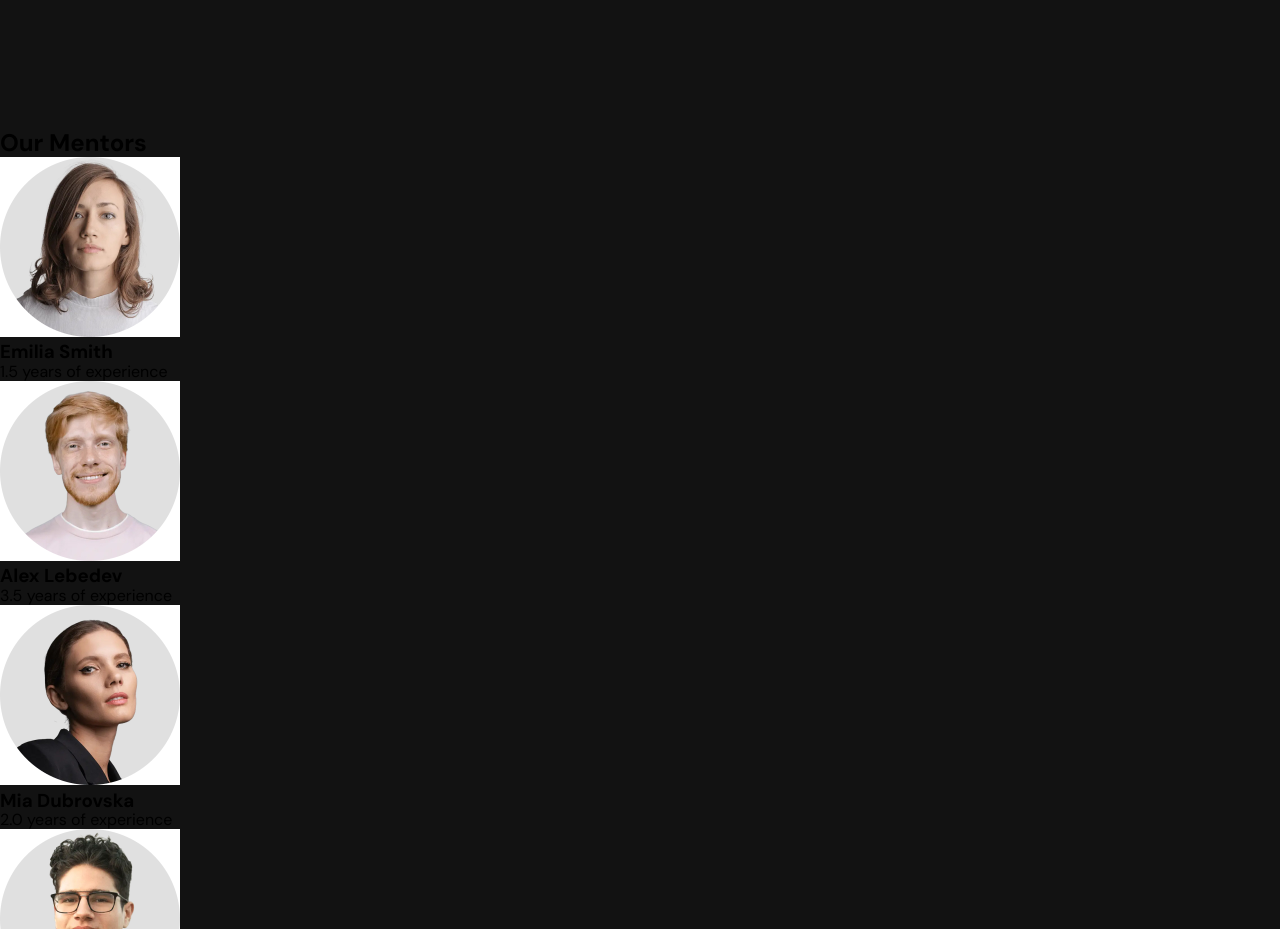
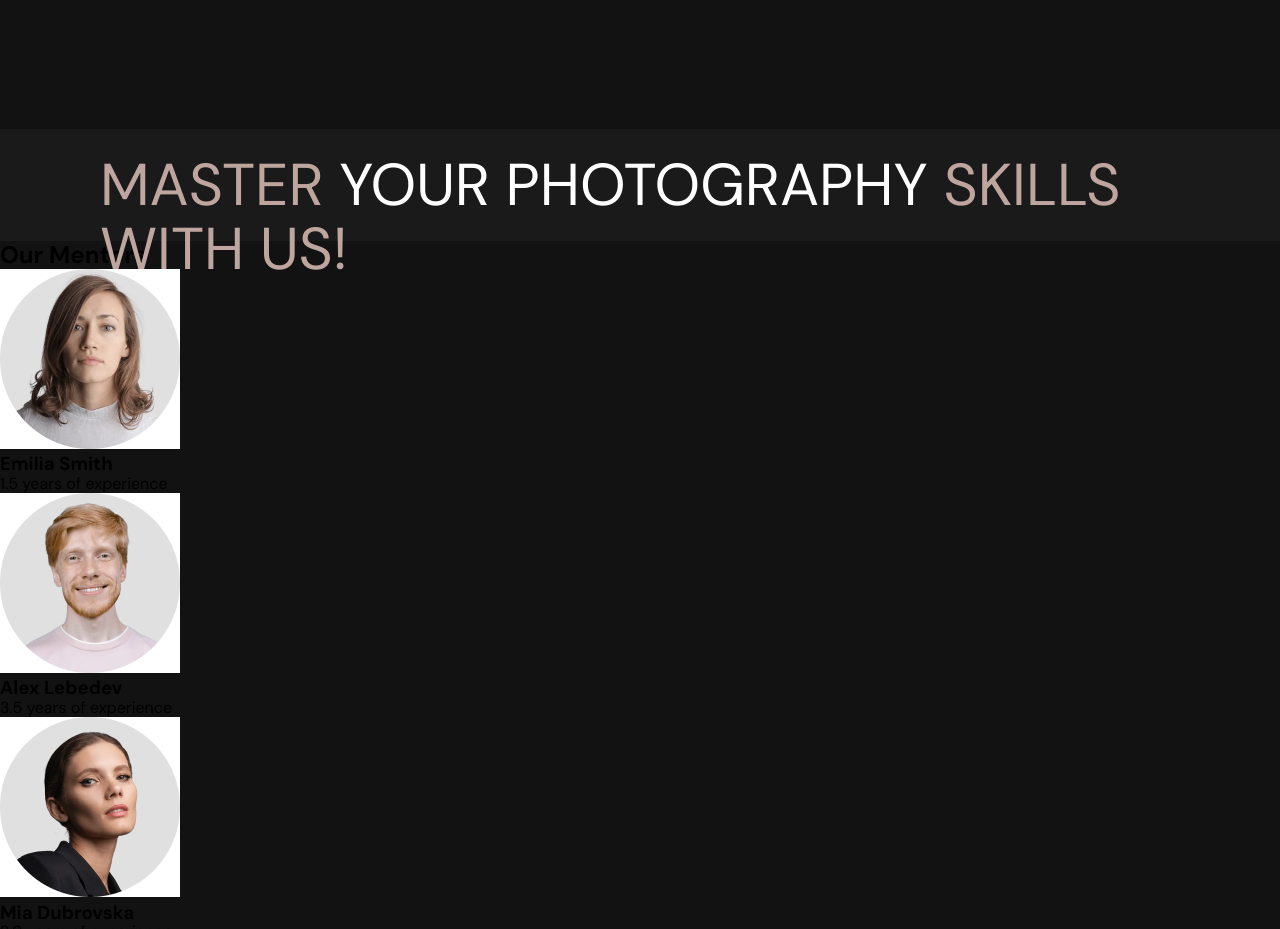
Before and after one commit to conbac-dev/goit-focusframe-project, a plain HTML site: page index.html in a window 1280 px wide. Shown: the part 780-1709 px from the top of the page. Drawn offline with nearby package versions, Linux system fonts and the light colour scheme; files whose address does not match are found by name.

Commit message:
Master your photography skills with us! kısmı eklendi

```diff
--- a/index.html
+++ b/index.html
@@ -97,6 +97,16 @@
     <!-- Hero -->
     <section></section>
     <!-- Hero -->
+
+    <!-- Master your photography skills with us! kısmı -->
+    <section class="photography-skills">
+      <h1 class="photography-title">
+        <span class="title-brown">MASTER </span>
+        <span span class="title-white">YOUR PHOTOGRAPHY </span>
+        <span class="title-brown">SKILLS WITH US!</span>
+      </h1>
+    </section>
+
     <!-- About Us -->
     <section></section>
     <!-- About Us -->
--- a/src/css/main.css
+++ b/src/css/main.css
@@ -480,7 +480,37 @@ header .hamburger {
 /* KUTLUHAN FOOTER için DESKTOP */
 }
 
+/* Photography Skills Section */
+.photography-skills {
+  background-color: #1a1a1a;
+  padding: 24px 100px;
+  text-align: left;
+  width: 100%;
+  position: relative;
+}
 
+.photography-title {
+  font-family: "DM Sans", sans-serif;
+  font-size: 59px;
+  font-weight: 400;
+  font-style: normal;
+  line-height: 64px;
+  letter-spacing: -2%;
+  text-transform: uppercase;
+  width: 1239px;
+  height: 64px;
+  margin: 0;
+  display: block;
+  opacity: 1;
+}
+
+.title-brown {
+  color: #BEA69E;
+}
+
+.title-white {
+  color: #FFFFFF;
+}
 
 /* KUTLUHAN / FOOTER / BAŞLANGIÇ */
 /* Photography Skills Section */
```
